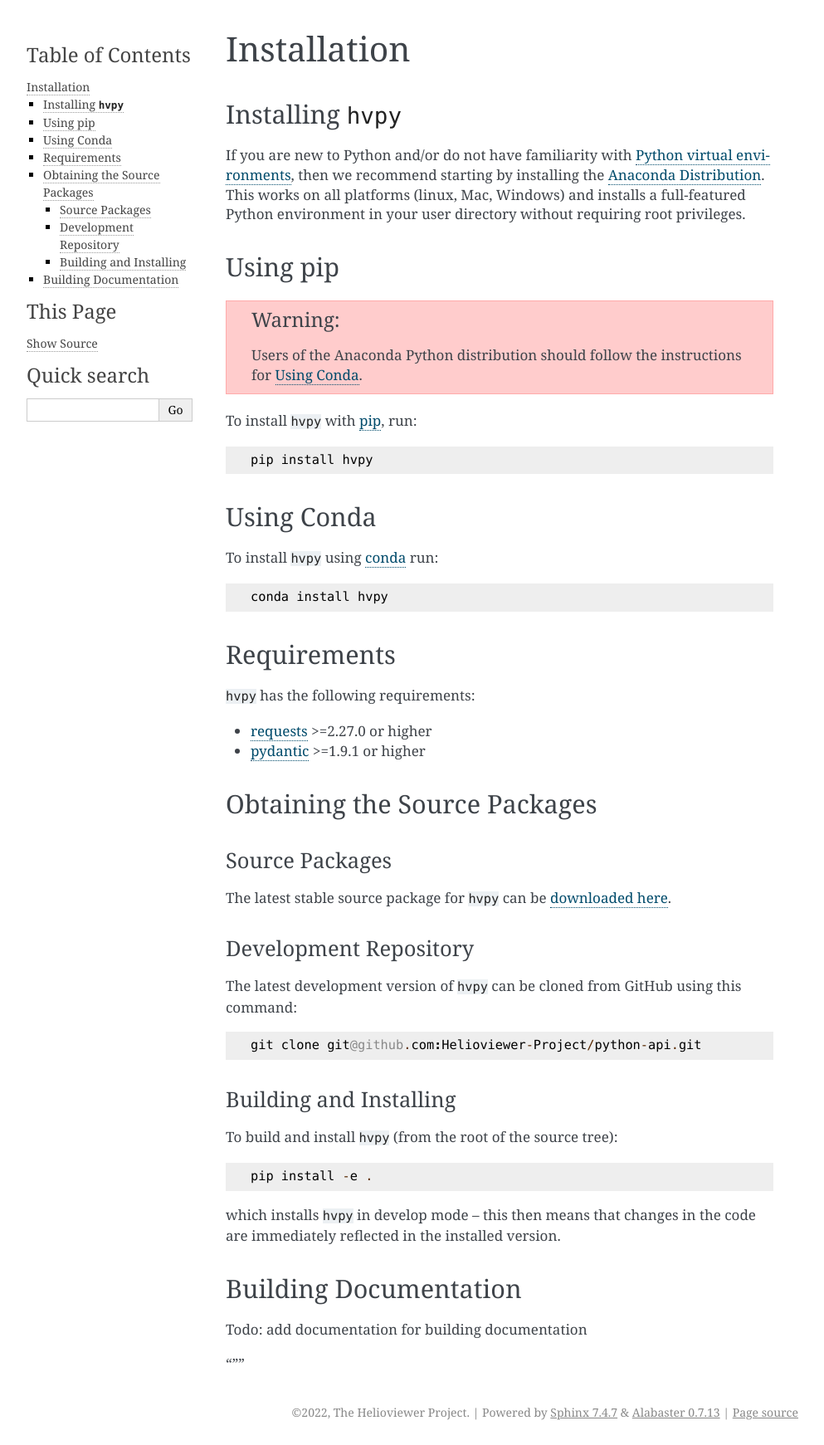
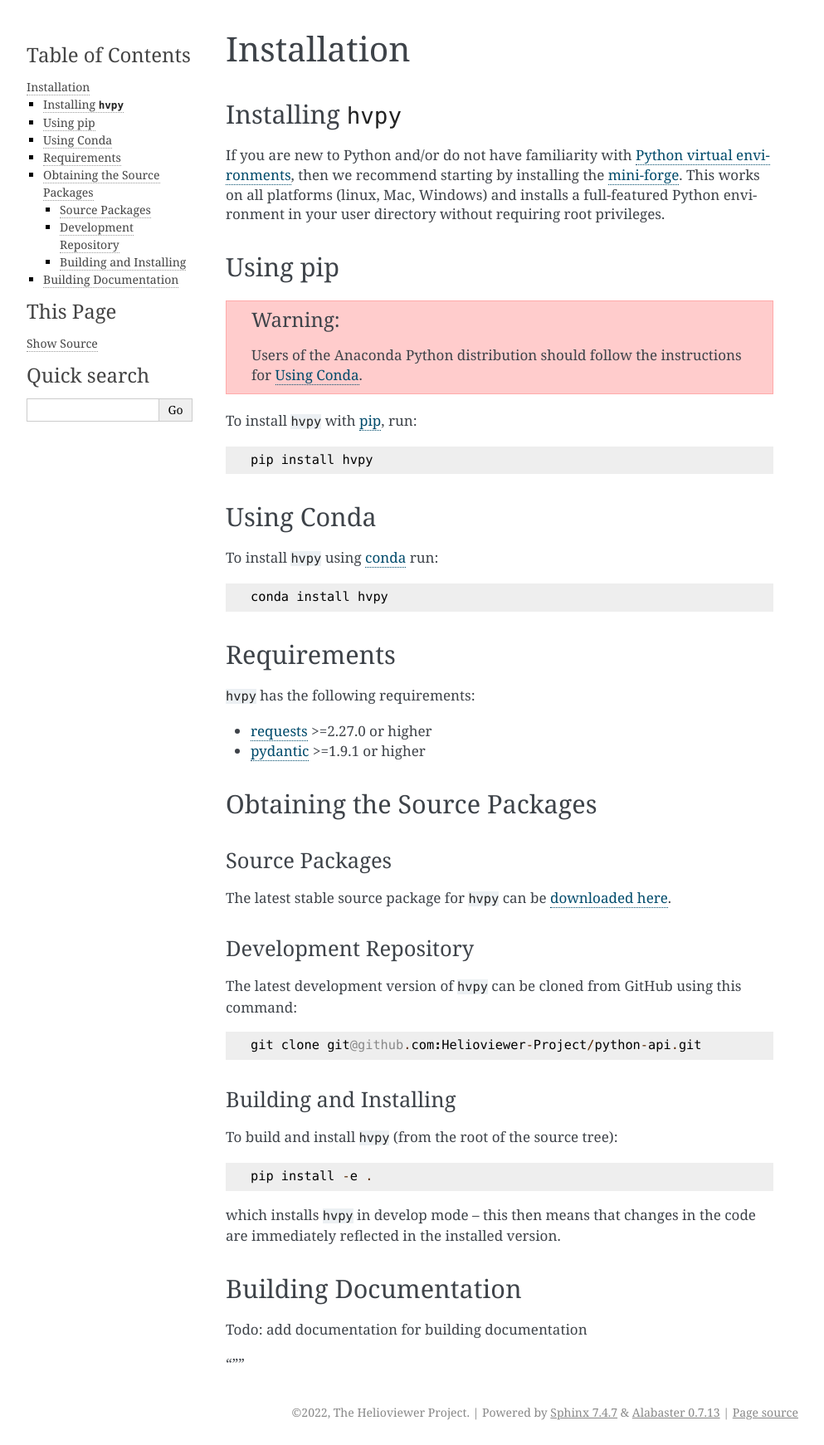
Before and after one commit to Helioviewer-Project/python-api, a Sphinx documentation site: the page built from docs/installation.rst, in a window 1280 px wide. Shown: the whole page at 83% size, without its empty margins (148-1141 px from the left). Built offline with Sphinx 7.4.7, drawn with Linux system fonts in a browser that asks for light colours; the version number could not be read and is left out.

Commit message:
Update docs/installation.rst
Co-authored-by: Nabil Freij <nabil.freij@gmail.com>

```diff
--- a/docs/installation.rst
+++ b/docs/installation.rst
@@ -7,7 +7,8 @@ Installation
 Installing ``hvpy``
 -------------------
 
-If you are new to Python and/or do not have familiarity with `Python virtual environments <https://docs.python.org/3/tutorial/venv.html>`_, then we recommend starting by installing the `Anaconda Distribution <https://www.anaconda.com/distribution/>`_. This works on all platforms (linux, Mac, Windows) and installs a full-featured Python environment in your user directory without requiring root privileges.
+If you are new to Python and/or do not have familiarity with `Python virtual environments <https://docs.python.org/3/tutorial/venv.html>`__, then we recommend starting by installing the `mini-forge <https://github.com/conda-forge/miniforge#miniforge3>`__.
+This works on all platforms (linux, Mac, Windows) and installs a full-featured Python environment in your user directory without requiring root privileges.
 
 Using pip
 ---------
```
